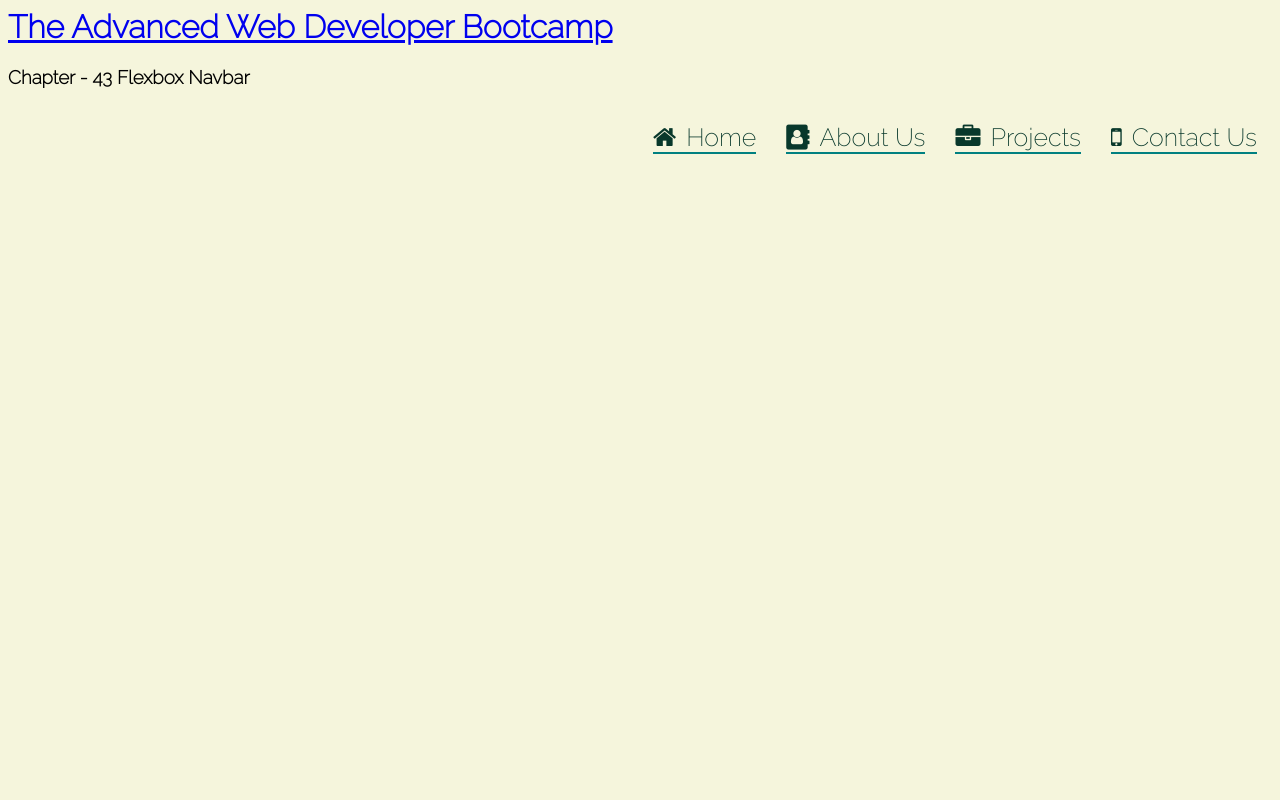
After one commit to agrawalsourabh/The-Advanced-Web-Developer-Bootcamp, a Flask app: page /chap43/flexnavbar in a window 1280 px wide. The commit adds this page. Run offline with Flask 2, Linux system fonts and the light colour scheme.

Commit message:
Chapter 43 added

```diff
--- /dev/null
+++ b/project/Chapter43/views.py
@@ -0,0 +1,7 @@
+from flask import Blueprint, render_template
+
+chap43 = Blueprint('chap43', __name__)
+
+@chap43.route('/flexnavbar')
+def flexnavbar():
+    return render_template('chapter43/flexnavbar.html')
--- a/project/__init__.py
+++ b/project/__init__.py
@@ -24,3 +24,6 @@ app.register_blueprint(chap31, url_prefix='/chap31')
 
 from project.Chapter39.views import chap39
 app.register_blueprint(chap39, url_prefix="/chap39")
+
+from project.Chapter43.views import chap43
+app.register_blueprint(chap43, url_prefix="/chap43")
--- a/project/static/css/main.css
+++ b/project/static/css/main.css
@@ -2,6 +2,7 @@
 @import url('https://fonts.googleapis.com/css?family=Raleway:200');
 body {
     background-color: beige;
+    font-family: raleway;
 }
 
 .flex-container {
@@ -262,3 +263,47 @@ div.item:hover i {
     padding: 5px;
     color: white;
 }
+
+
+/* Chapter 43 */
+
+nav {
+    display: flex;
+    justify-content: flex-end;
+}
+
+nav>a.navbar_link {
+    text-decoration: none;
+    font-size: 25px;
+    margin: 15px;
+    color: #08382b;
+    border-bottom-color: teal;
+    border-bottom-width: 2px;
+    border-bottom-style: solid;
+}
+
+nav>a.navbar_link:hover {
+    transform: scale(1.1);
+    transition-duration: 0.1s;
+    transition-timing-function: ease-in;
+    color: #5bc7c7;
+}
+
+nav>a.navbar_link>i {
+    margin-right: 10px;
+}
+
+@media screen and (max-width:920px) {
+    nav {
+        justify-content: space-around;
+    }
+    nav>a.navbar_link {
+        font-size: 20px;
+    }
+}
+
+@media screen and (max-width:600px) {
+    nav {
+        flex-direction: column;
+    }
+}
--- /dev/null
+++ b/project/templates/chapter43/flexnavbar.html
@@ -0,0 +1,12 @@
+{% extends "base.html" %} {% block content %}
+
+<h3>Chapter - 43 Flexbox Navbar</h3>
+
+<nav>
+    <a class="navbar_link" href="#"><i class="fa fa-home " aria-hidden="true"></i>Home</a>
+    <a class="navbar_link" href="#"><i class="fa fa-address-book "></i>About Us</a>
+    <a class="navbar_link" href="#"><i class="fa fa-briefcase "></i>Projects</a>
+    <a class="navbar_link" href="#"><i class="fa fa-mobile "></i>Contact Us</a>
+</nav>
+
+{% endblock %}
--- a/project/templates/index.html
+++ b/project/templates/index.html
@@ -44,6 +44,11 @@
             <h3>Chapter - 39 Flexbox Sidebar</h3>
         </a>
     </li>
+    <li>
+        <a href="{{url_for('chap43.flexnavbar')}}">
+            <h3>Chapter - 43 Flexbox Navbar</h3>
+        </a>
+    </li>
 
 </ul>
 
```
Also changed, not shown: project/Chapter43/__init__.py (added).
